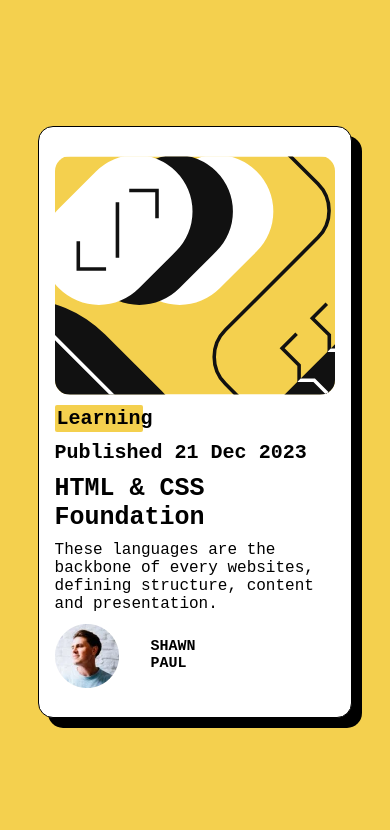
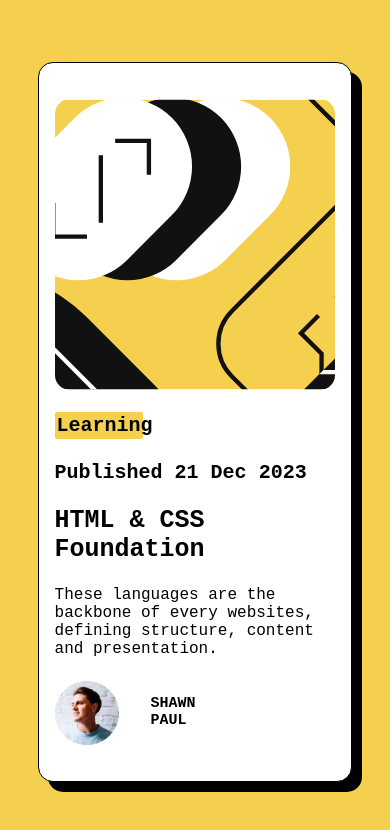
Before and after one commit to Kachi003/Day-1-100DaysOfCode, a plain HTML site: page index.html in a window 390 px wide. Drawn offline with Linux system fonts and the light colour scheme; a script that the page names is missing.

Commit message:
Adjusting mobile device's height

```diff
--- a/styles.css
+++ b/styles.css
@@ -78,5 +78,5 @@ body {width:100vw;
 }
 
 @media screen and (max-width: 411px) {.subcontainer {width:80%;
-                                                     height:70%;}
+                                                     height:85%;}
                                           }
```
